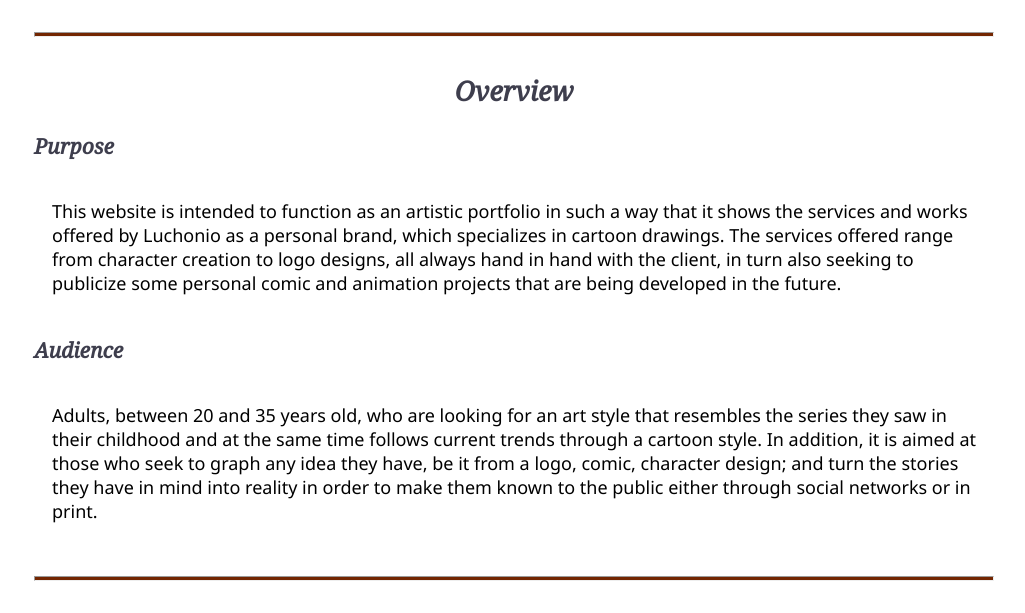
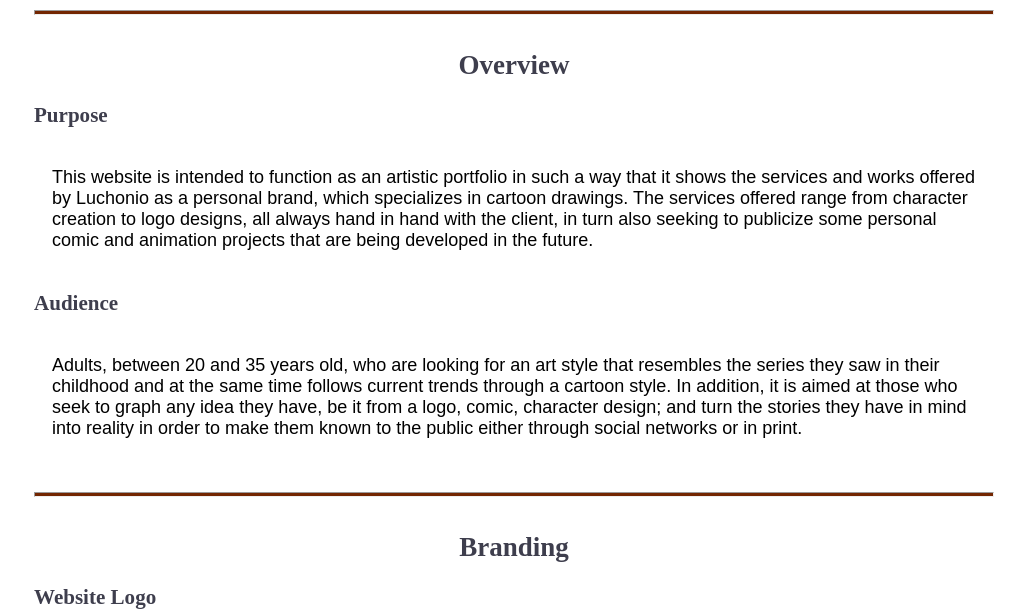
Before and after one commit to trrmann/trrmann.github.io, a website: page wdd130/luchonio/site-plan-luchonio.en.html in a window 1280 px wide. Shown: the part 384-997 px from the top of the page, without its empty margins (126-1151 px from the left). Drawn offline with Linux system fonts and the light colour scheme; a small style sheet from the web is missing.

Commit message:
deployed

```diff
--- a/wdd130/luchonio/styles/site-plan-luchonio.css
+++ b/wdd130/luchonio/styles/site-plan-luchonio.css
@@ -5,8 +5,6 @@ Fonts are separated by a & */
 /*Luis Urquiza*/
 @import url('https://www.dafont.com/es/search.php?q=Skrapbook');
 @import url('https://www.dafont.com/es/search.php?q=Hey+Comic');
-@import url('https://fonts.googleapis.com/css2?family=Noto+Serif:ital@1&display=swap');
-@import url('https://fonts.googleapis.com/css2?family=Noto+Sans&family=Noto+Serif:ital@1&display=swap');
 
 :root {
   /* change the values below to your colors from your palette */
@@ -17,8 +15,8 @@ Fonts are separated by a & */
   --accent3-color: #86836d;
 
   /* change the values below to your chosen font(s) */
-  --heading-font: "Skrapbook", "Noto Serif", serif;
-  --paragraph-font: "Hey+Comic", "Noto Sans", sans-serif;
+  --heading-font: "Skrapbook", serif;
+  --paragraph-font: "Hey+Comic", sans-serif;
 
   /* these colors below should be chosen from among your palette colors above */
   --headline-color-on-white:  var(--primary-color);  /* headlines on a white background */
```
